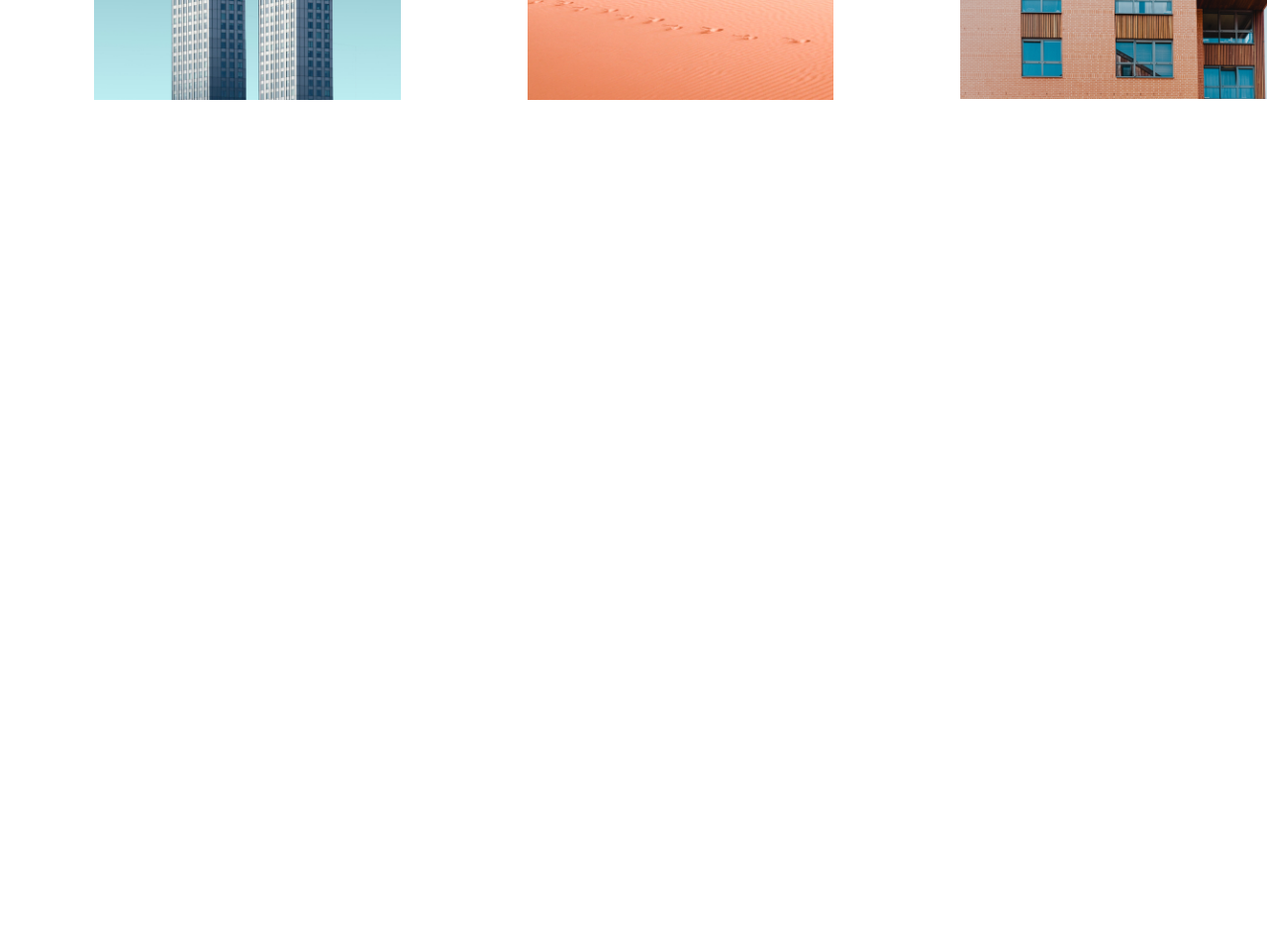
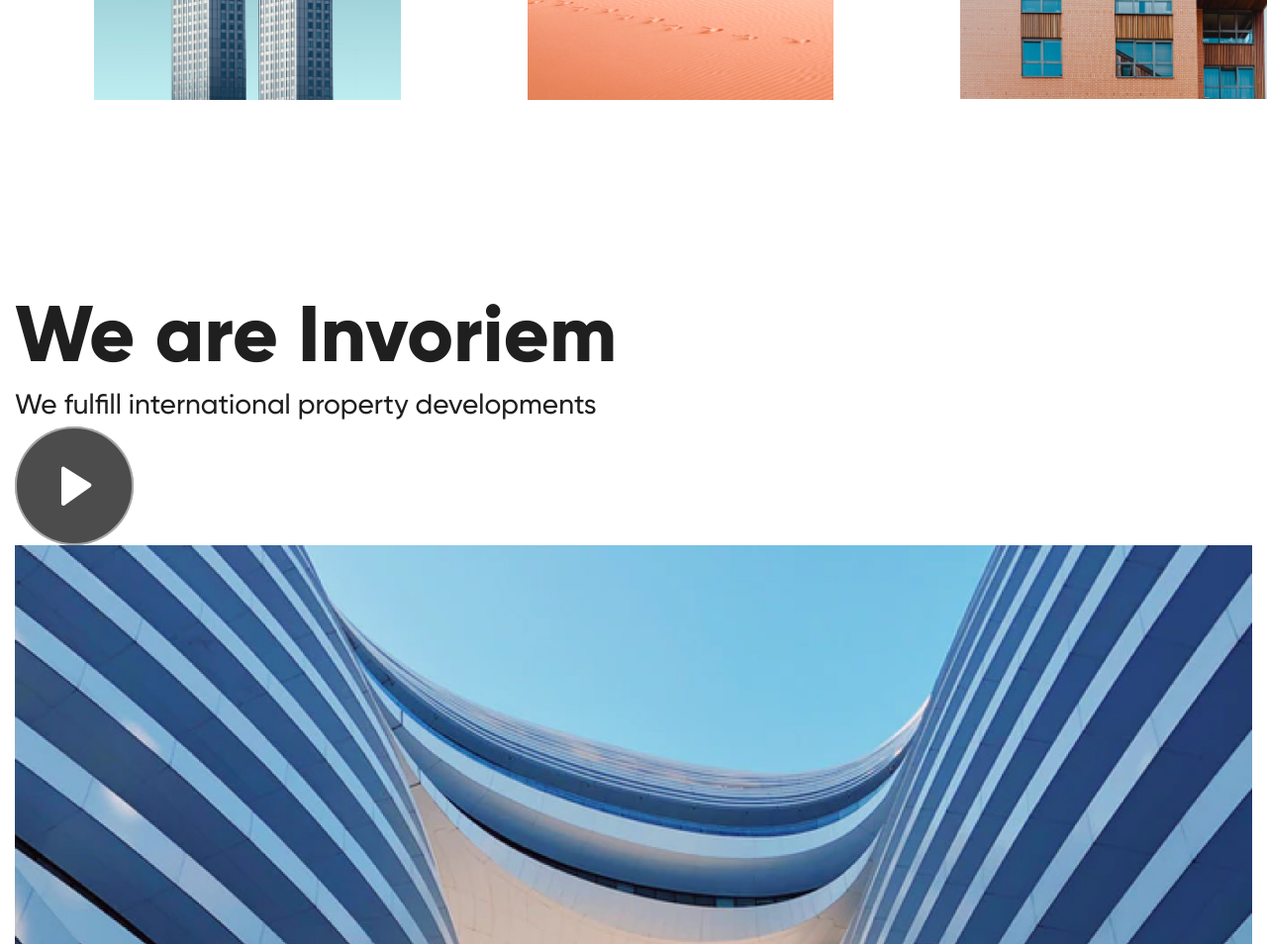
Before and after one commit to nwebcreator/property-developer-site, a plain HTML site: page index.html in a window 1280 px wide. Shown: the part 1546-2500 px from the top of the page at 99% size. Before the commit the page ends 1835 px from the top, so only its background shows below. Drawn offline with nearby package versions, Linux system fonts and the light colour scheme.

Commit message:
section 2 html

```diff
--- a/index.html
+++ b/index.html
@@ -74,7 +74,40 @@
 
             </div>
         </section>
+        <section class="about">
+            <div class="container">
 
+                <div class="about__title">
+                    <h2 class="title">We are Invoriem</h2>
+                </div>
+
+                <div class="about__text text">
+                    <p>We fulfill international property developments</p>
+                </div>
+
+                <div class="about__content">
+
+                    <!-- video -->
+                    <div class="video video-overlay">
+                        <button class="video__btn" id="video-btn">
+                            <img src="./img/icons/btn-play.svg" alt="Play">
+                        </button>
+
+                        <picture class="video__picture">
+                            <source media="(max-width: 600px)" srcset="./img/video-picture-mobile.jpg">
+                            <img src="./img/video-picture.jpg" alt="Preview">
+                        </picture>
+
+
+                        <video class="video__object" id="video-file" loop>
+                            <source src="./img/video.mp4" type="video/mp4">
+                        </video>
+                    </div>
+                    <!-- video -->
+
+                </div>
+            </div>
+        </section>
     </main>
 
     <script src="https://cdnjs.cloudflare.com/ajax/libs/jquery/3.6.0/jquery.min.js" referrerpolicy="no-referrer"></script>
```
